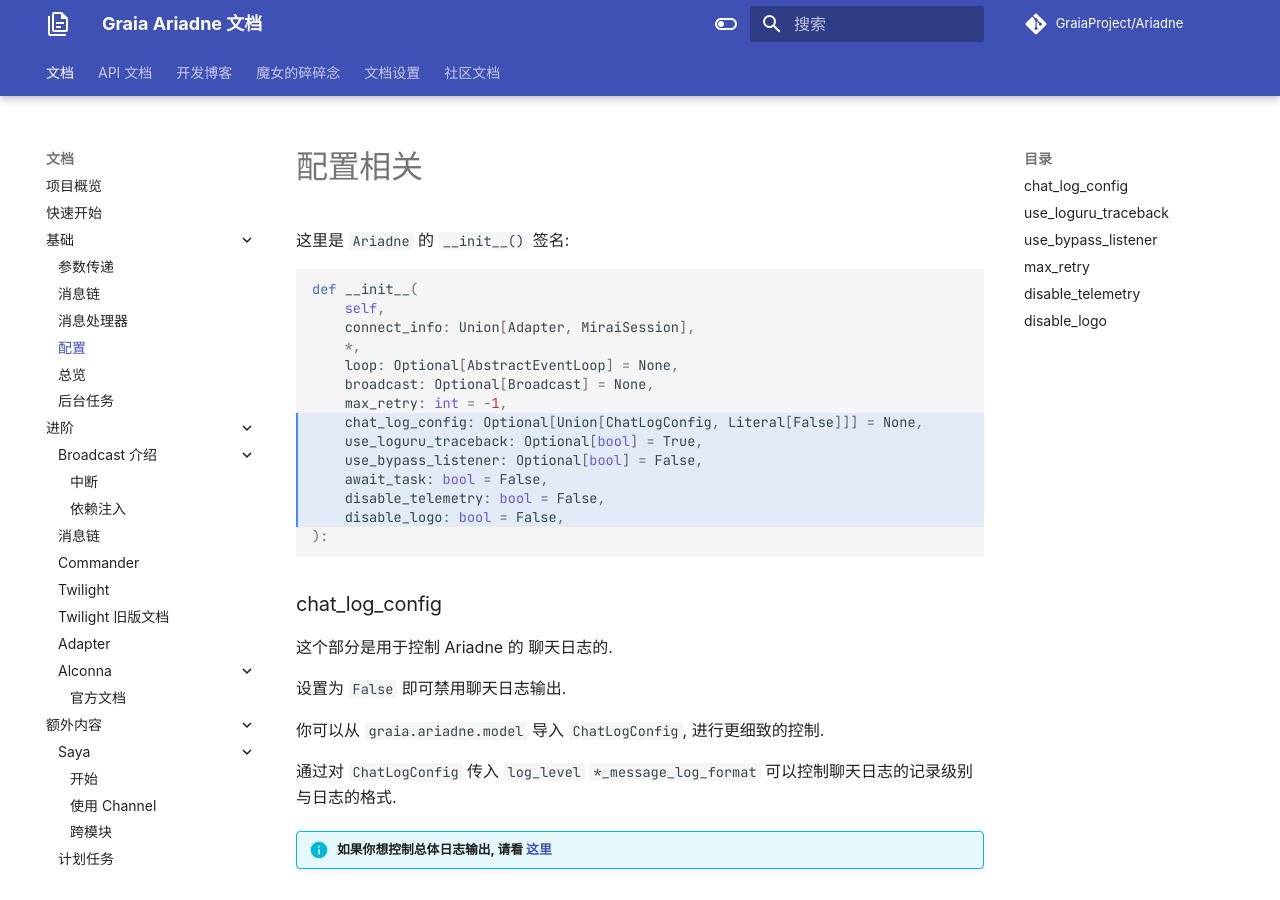
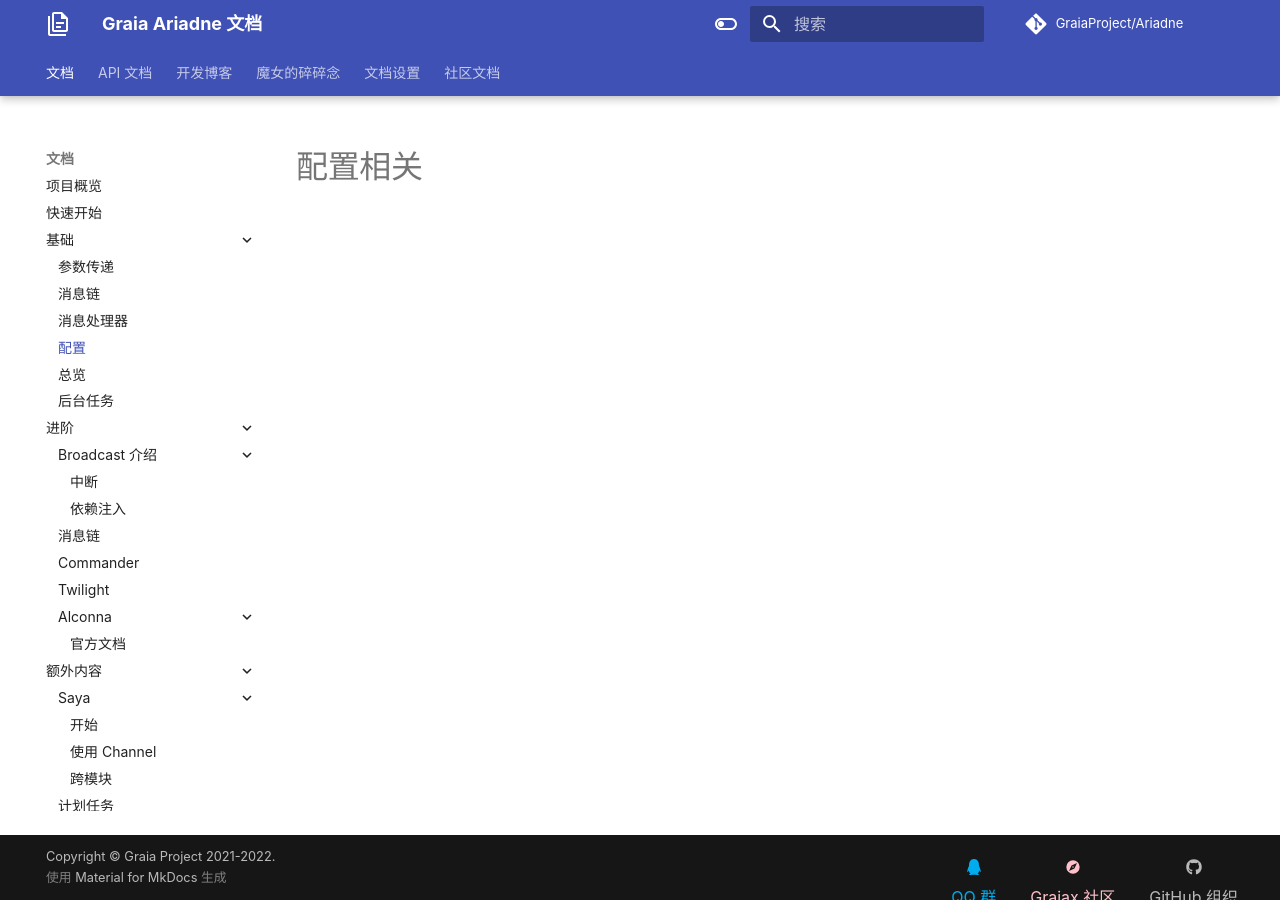
Before and after one commit to GraiaProject/Ariadne, an MkDocs documentation site: the page built from docs/basic/configuration.md, in a window 1280 px wide and 900 px high. Built offline with MkDocs 1.6.1 and Material for MkDocs 9.7.7, drawn with Linux system fonts in a browser that asks for light colours; comment, search, counter and statistics services are not loaded; some of the changed text lies outside the part shown.

Commit message:
:book: removing dead docs

````diff
--- a/docs/basic/configuration.md
+++ b/docs/basic/configuration.md
@@ -1,83 +1 @@
 # 配置相关
-
-这里是 `Ariadne` 的 `__init__()` 签名:
-
-```python hl_lines="8-13"
-def __init__(
-    self,
-    connect_info: Union[Adapter, MiraiSession],
-    *,
-    loop: Optional[AbstractEventLoop] = None,
-    broadcast: Optional[Broadcast] = None,
-    max_retry: int = -1,
-    chat_log_config: Optional[Union[ChatLogConfig, Literal[False]]] = None,
-    use_loguru_traceback: Optional[bool] = True,
-    use_bypass_listener: Optional[bool] = False,
-    await_task: bool = False,
-    disable_telemetry: bool = False,
-    disable_logo: bool = False,
-):
-```
-
-### chat_log_config
-
-这个部分是用于控制 Ariadne 的 聊天日志的.
-
-设置为 `False` 即可禁用聊天日志输出.
-
-你可以从 `graia.ariadne.model` 导入 `ChatLogConfig`, 进行更细致的控制.
-
-通过对 `ChatLogConfig` 传入 `log_level` `*_message_log_format` 可以控制聊天日志的记录级别与日志的格式.
-
-!!! info "如果你想控制总体日志输出, 请看 [这里](../../suite/log/)"
-
-### use_loguru_traceback
-
-`Graia Framework` 默认使用 [`traceback`](https://docs.python.org/zh-cn/3/library/traceback.html) 中的
-[`traceback.print_exc()`](https://docs.python.org/zh-cn/3/library/traceback.html#traceback.print_exc) 函数输出执行中的异常追踪.
-
-但是其无法直接记录异常至日志中, 且异常回溯有时候并不直观, 导致难以调试.
-
-设置 `use_loguru_traceback` 后, `Ariadne` 会调用 `util.inject_loguru_traceback()` 替换
-[`traceback.print_exception()`](https://docs.python.org/zh-cn/3/library/traceback.html#traceback.print_exception) 与
-[`sys.excepthook()`](https://docs.python.org/zh-cn/3/library/sys.html#sys.excepthook) 从而获得对异常输出的完全控制权.
-
-### use_bypass_listener
-
-以下代码在 `Graia Broadcast` 的正常流程中不能正常运作,
-因为其默认事件分发器只支持原事件 (`listening_event is posted_event`:
-
-```python
-@broadcast.receiver(MessageEvent)
-async def reply(app: Ariadne, event: MessageEvent):
-    await app.sendMessage(event, MessageChain.create("Hello!"))
-```
-
-设置 `use_bypass_listener` 后, `Ariadne` 会通过 `inject_bypass_listener` 支持子事件解析 (事件透传).
-
-### max_retry
-
-`Ariadne` 默认会尝试无限重启 `Adapter`,
-设置 `max_retry` 可以确保在 **连续至少** `max_retry` 次连接失败后自动退出 `daemon` (前提是你使用 `Ariadne.lifecycle()`)
-
-### disable_telemetry
-
-设置为 `True` 后即会禁用启动时的版本检测.
-
-!!! example "默认会检查来自 `graia` 与 `graiax` 的包."
-
-### disable_logo
-
-设置为 `True` 后即会禁用启动时的 logo 打印.
-
-???+ "Logo"
-
-    ```text
-                    _           _
-         /\        (_)         | |
-        /  \   _ __ _  __ _  __| |_ __   ___
-       / /\ \ | '__| |/ _` |/ _` | '_ \ / _ \
-      / ____ \| |  | | (_| | (_| | | | |  __/
-     /_/    \_\_|  |_|\__,_|\__,_|_| |_|\___|
-
-    ```
````
Also changed, not shown: docs/advance/NAV.md (+0 -2 lines), docs/advance/adapter.md (deleted, +0 -37 lines), docs/advance/twilight-old.md (deleted, +0 -370 lines), docs/index.md (+4 -5 lines), docs/migrate/cheatsheet.md (+0 -2 lines), docs/quickstart.md (+7 -22 lines).
